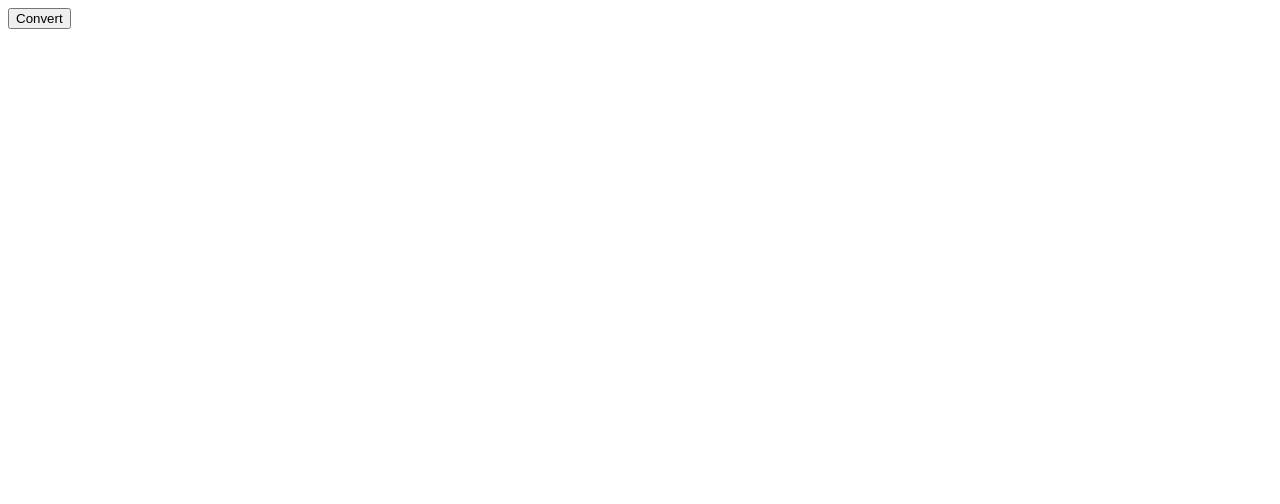
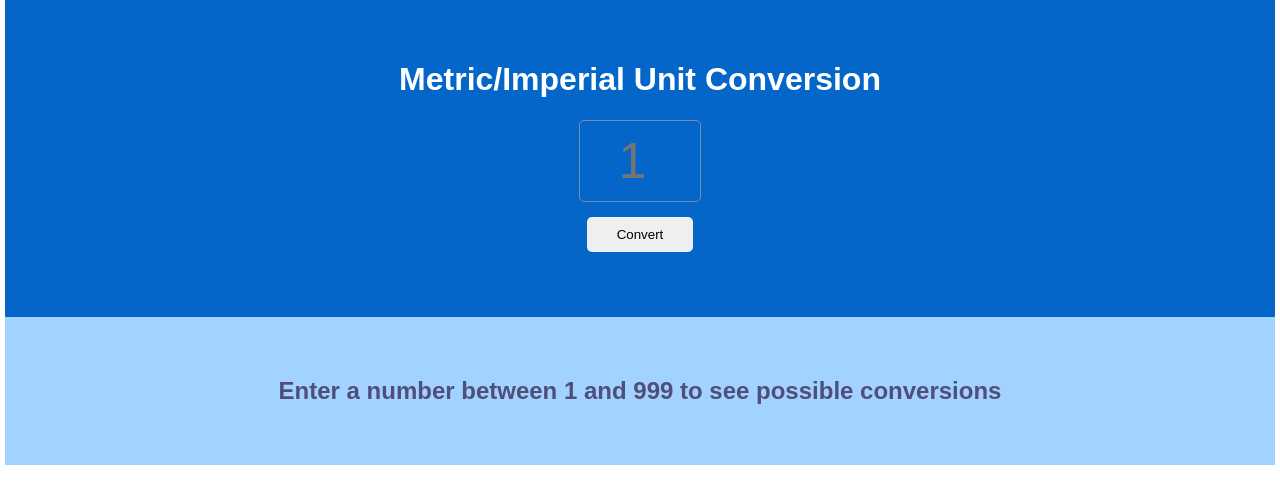
Before and after one commit to jhhh911/Unit-converter, a plain HTML site: page index.html in a window 1280 px wide. Drawn offline with Linux system fonts and the light colour scheme.

Commit message:
Project complete

```diff
--- a/index.html
+++ b/index.html
@@ -1,16 +1,29 @@
 <!DOCTYPE html>
 <html lang="en">
   <head>
-  <meta charset="UTF-8">
-  <meta name="viewport" content="width=device-width, initial-scale=1.0">
-  <link rel="stylesheet" href="styles.css">
+    <meta charset="UTF-8" />
+    <meta name="viewport" content="width=device-width, initial-scale=1.0" />
+    <link rel="stylesheet" href="styles.css" />
     <title>Unit Converter</title>
   </head>
   <body>
-  <section id="conversion-container">
-    <div id="input-number"></div>
+    <div id="conversion-container">
+      <h1>Metric/Imperial Unit Conversion</h1>
+      <input
+        type="number"
+        id="input-number"
+        placeholder="1"
+        min="1"
+        max="999"
+        required
+      />
       <button id="convert-btn">Convert</button>
-  </section>
+    </div>
+    <div id="measurements">
+      <div id="output">
+        <h2>Enter a number between 1 and 999 to see possible conversions</h2>
+      </div>
+    </div>
     <script src="./script.js"></script>
   </body>
 </html>
--- a/script.js
+++ b/script.js
@@ -0,0 +1,32 @@
+let meter = 3.281;
+let litre = 0.264;
+let kilogram = 2.204;
+let feet = 0.305;
+let gallon = 4.546;
+let pound = 0.453;
+
+const button = document.getElementById("convert-btn");
+const input = document.getElementById("input-number");
+const output = document.getElementById("output");
+
+button.onclick = function () {
+  let userValue = input.value;
+
+  output.innerHTML = ` <div id='length'>
+  <h2>Length (Meter/Feet)</h2>
+        <p>${userValue} meters = ${(userValue / feet).toFixed(3)} feet |
+        ${userValue} feet = ${(userValue / meter).toFixed(3)} meters</p>
+</div>
+<div id='volume'>
+<h2>Volume (Litres/Gallons)</h2>
+        <p>${userValue} litres = ${(userValue / gallon).toFixed(3)} gallons |
+        ${userValue} gallons = ${(userValue / litre).toFixed(3)} litres</p>
+</div>
+<div id='mass'>
+<h2>Length (Kilograms/Pounds)</h2>
+        <p>${userValue} kilos = ${(userValue / pound).toFixed(
+    3
+  )} pounds | ${userValue} pounds =
+        ${(userValue / kilogram).toFixed(3)} kilos</p>
+        </div>`;
+};
--- a/styles.css
+++ b/styles.css
@@ -0,0 +1,60 @@
+/* * {
+  border: 1px solid red;
+} */
+
+body {
+  margin: 0 5px;
+  text-align: center;
+  font-family: Arial, Helvetica, sans-serif;
+}
+
+#conversion-container {
+  background-color: #0466c8;
+  color: white;
+  display: flex;
+  flex-direction: column;
+  align-items: center;
+  padding: 40px;
+}
+
+#input-number {
+  background-color: transparent;
+  border: 1px solid #778da9;
+  width: 110px;
+  height: 70px;
+  color: white;
+  margin-bottom: 15px;
+  text-align: center;
+  font-size: 50px;
+  border-radius: 5px;
+  padding: 5px;
+  overflow: hidden;
+}
+
+#convert-btn {
+  margin-bottom: 25px;
+  padding: 10px 30px;
+  border-radius: 5px;
+  border: none;
+  cursor: pointer;
+}
+
+#measurements {
+  background-color: #a2d2ff;
+  height: 100%;
+  padding: 40px 20px;
+}
+
+#length,
+#volume,
+#mass {
+  width: 90%;
+  background-color: white;
+  margin: 20px auto;
+  padding: 20px;
+
+}
+
+#output h2 {
+  color: rgb(79, 79, 121);
+}
```
Lines whose indentation alone changed are shown as unchanged.
